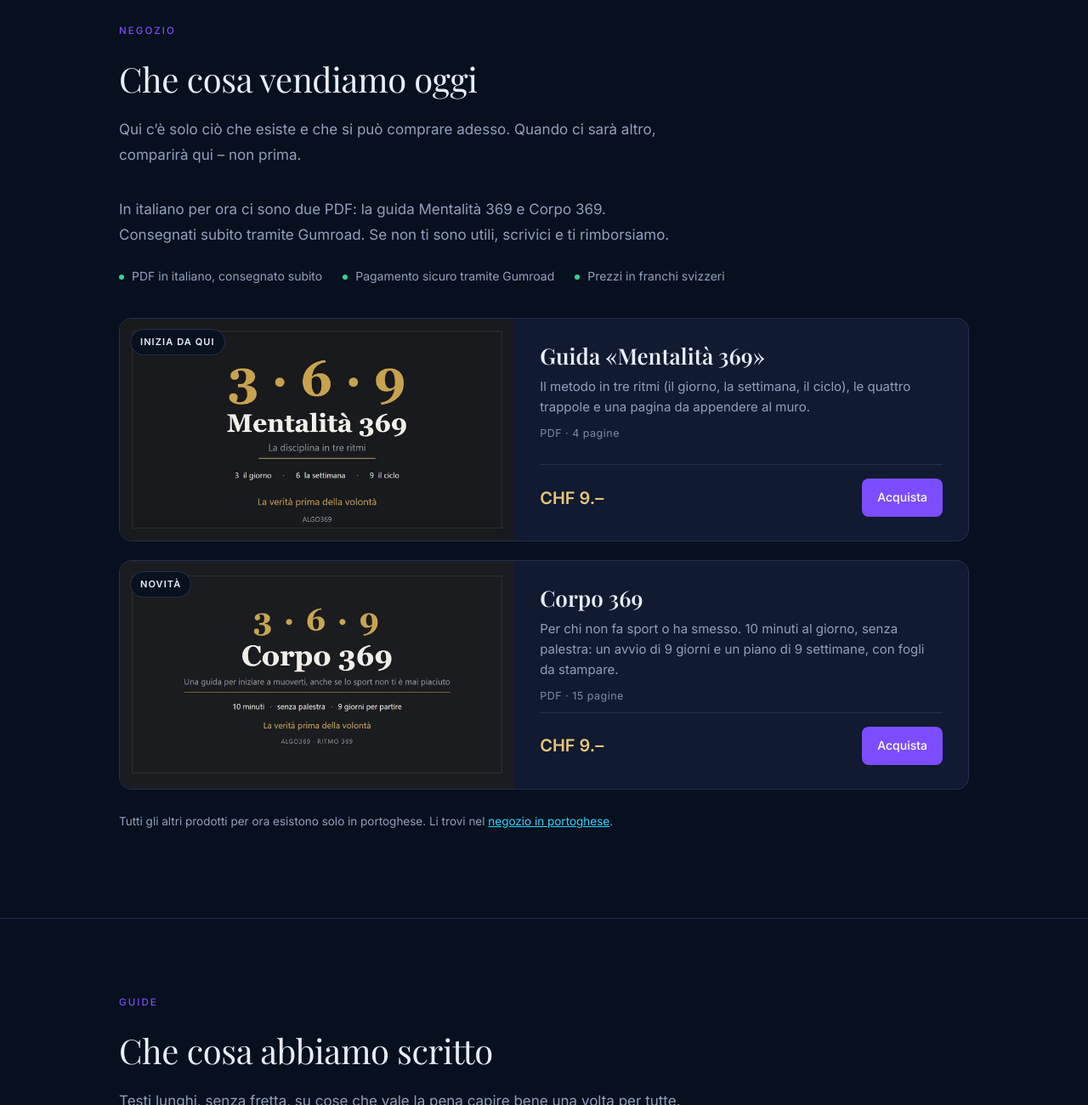
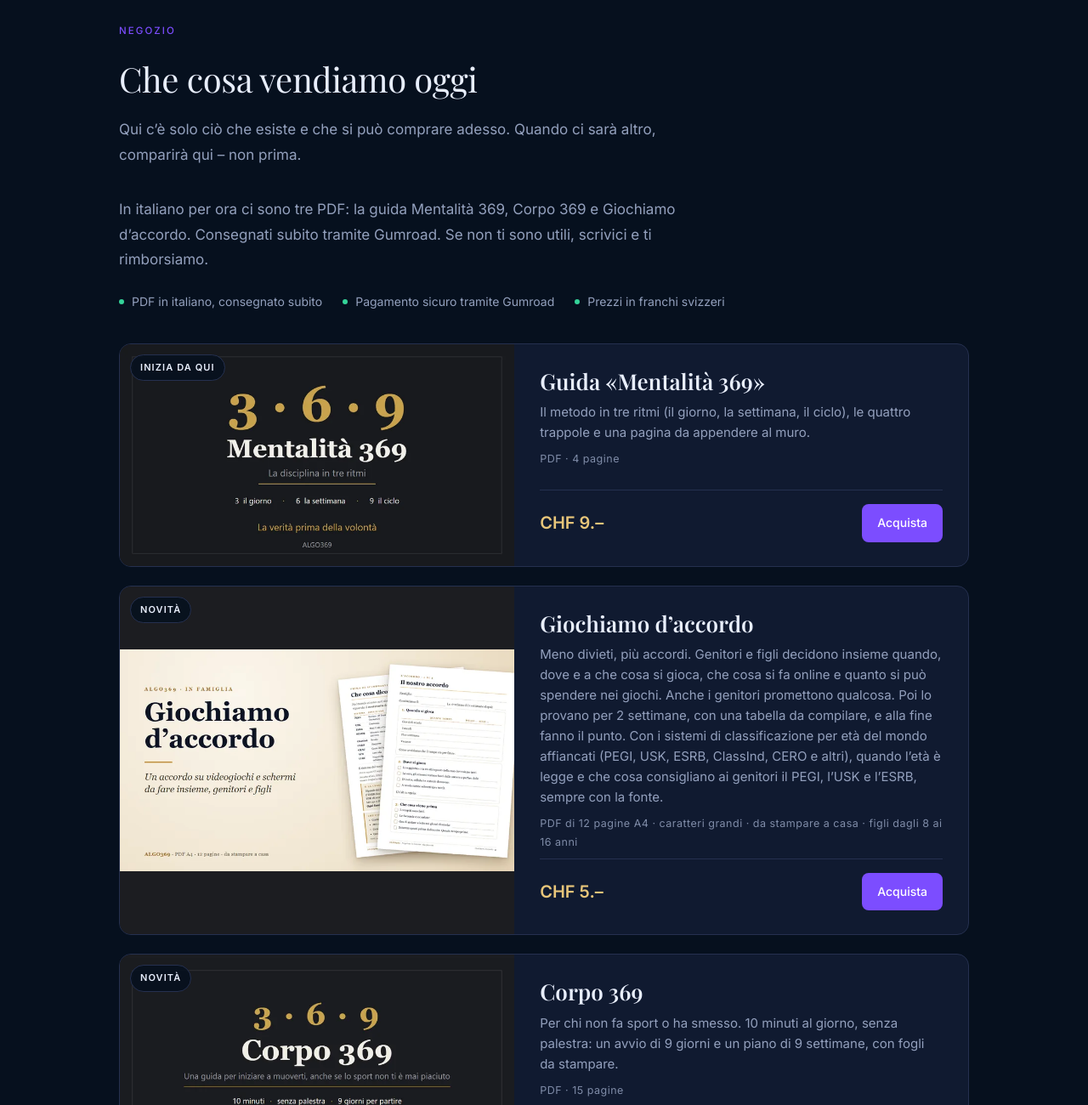
Before and after one commit to empresa369/algo369.com, a plain HTML site: page it/index.html in a window 1280 px wide. Shown: the part 804-2104 px from the top of the page at 85% size. Drawn offline with nearby package versions, Linux system fonts and the light colour scheme; a web font is replaced by a local one.

Commit message:
loja IT: guia Giochiamo d'accordo (Combinado em italiano), já à venda no Gumroad; revisto pela qualidade e pela segurança
Co-Authored-By: Claude Opus 5.5 <noreply@anthropic.com>

```diff
--- a/it/index.html
+++ b/it/index.html
@@ -230,7 +230,7 @@ footer .linhas + .linhas{margin-top:-8px}
   <h2>Che cosa vendiamo oggi</h2>
   <p class="intro">Qui c’è solo ciò che esiste e che si può comprare adesso. Quando ci sarà altro, comparirà qui – non prima.</p>
 
-  <p class="intro">In italiano per ora ci sono due PDF: la guida Mentalità 369 e Corpo 369. Consegnati subito tramite Gumroad. Se non ti sono utili, scrivici e ti rimborsiamo.</p>
+  <p class="intro">In italiano per ora ci sono tre PDF: la guida Mentalità 369, Corpo 369 e Giochiamo d’accordo. Consegnati subito tramite Gumroad. Se non ti sono utili, scrivici e ti rimborsiamo.</p>
 
   <ul class="confianca">
     <li>PDF in italiano, consegnato subito</li>
@@ -246,6 +246,15 @@ footer .linhas + .linhas{margin-top:-8px}
         <p>Il metodo in tre ritmi (il giorno, la settimana, il ciclo), le quattro trappole e una pagina da appendere al muro.</p>
         <span class="formato">PDF · 4 pagine</span>
         <div class="rodape"><span class="preco">CHF 9.–</span><a class="botao pequeno" href="https://algo369.gumroad.com/l/mentalita369" rel="noopener">Acquista</a></div>
+      </div>
+    </article>
+    <article id="giochiamodaccordo" class="produto largo">
+      <div class="capa"><img src="../img/capas/combinado_it.webp" alt="Copertina di Giochiamo d’accordo" width="800" height="450" loading="lazy"><span class="etiqueta">Novità</span></div>
+      <div class="corpo">
+        <h3>Giochiamo d’accordo</h3>
+        <p>Meno divieti, più accordi. Genitori e figli decidono insieme quando, dove e a che cosa si gioca, che cosa si fa online e quanto si può spendere nei giochi. Anche i genitori promettono qualcosa. Poi lo provano per 2 settimane, con una tabella da compilare, e alla fine fanno il punto. Con i sistemi di classificazione per età del mondo affiancati (PEGI, USK, ESRB, ClassInd, CERO e altri), quando l’età è legge e che cosa consigliano ai genitori il PEGI, l’USK e l’ESRB, sempre con la fonte.</p>
+        <span class="formato">PDF di 12 pagine A4 · caratteri grandi · da stampare a casa · figli dagli 8 ai 16 anni</span>
+        <div class="rodape"><span class="preco">CHF 5.–</span><a class="botao pequeno" href="https://algo369.gumroad.com/l/giochiamodaccordo" rel="noopener">Acquista</a></div>
       </div>
     </article>
     <article class="produto largo">
```
Also changed, not shown: combinado/index.html (+1 -1 lines), img/capas/combinado_it.webp (added).
